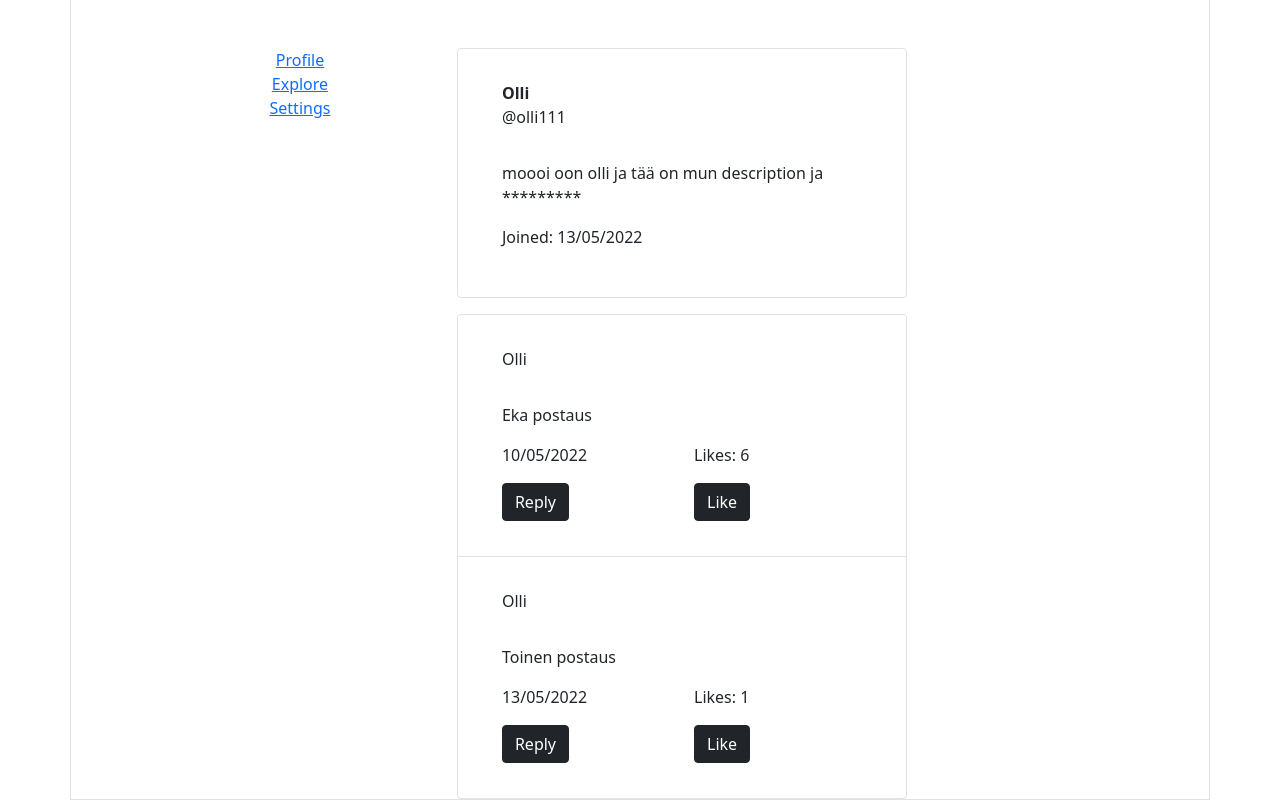
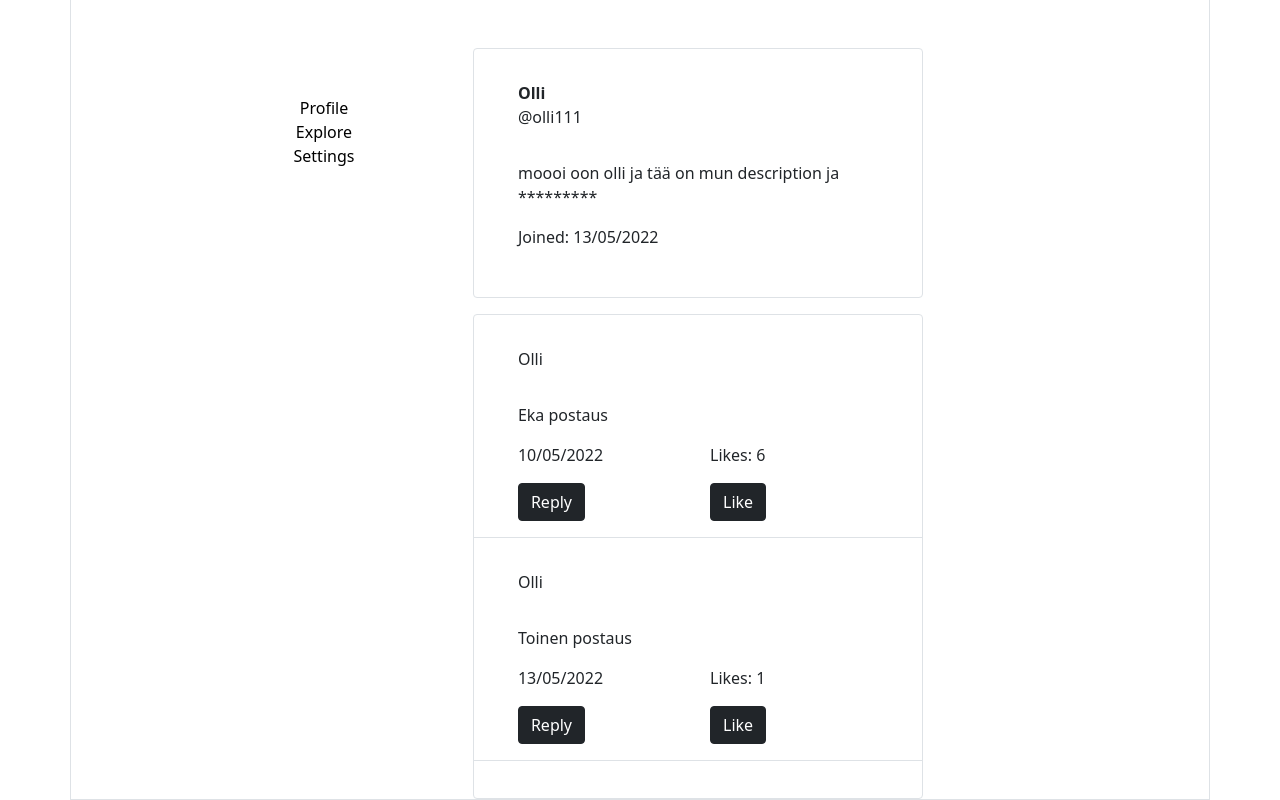
Before and after one commit to Ottanh/social-media-app, a React (Create React App) app: page / in a window 1280 px wide. Built offline with nearby package versions, Linux system fonts and the light colour scheme.

Commit message:
fixed a few layout issues

```diff
--- /dev/null
+++ b/src/App.css
@@ -0,0 +1,7 @@
+body {
+  height: 100vh
+}
+
+#root {
+  height: 100%
+}
--- a/src/App.tsx
+++ b/src/App.tsx
@@ -4,14 +4,15 @@ import UserProfilePage from './UserProfilePage';
 import NavigationBar from './NavigationBar.tsx';
 import Col from 'react-bootstrap/esm/Col';
 import Row from 'react-bootstrap/esm/Row';
+import './App.css';
 
 const App = () => {
   return (
-    <Container className="App pt-5 border border-top-0 vh-100">
+    <Container className="App pt-5 border border-top-0 h-100">
       <Row className="h-100">
         <NavigationBar />
         <UserProfilePage user={user} />
-        <Col className="RightPadding" />
+        <Col className="RightPadding col-sx-1" />
       </Row>
     </Container>
   );
--- a/src/NavigationBar.tsx/index.tsx
+++ b/src/NavigationBar.tsx/index.tsx
@@ -8,14 +8,16 @@ const NavigationBar = () => {
       {
         display: 'inline-block',
         width: '100%',
+        textDecoration: 'none',
+        color: 'black',
         fontWeight: isActive ? 'bold' : ''
       }
     )
   }
 
   return (
-    <Col className="" style={{'paddingLeft': '6rem', 'textAlign': 'center'}}>
-      <div className="flex-column m-auto w-50" >
+    <Col className="" style={{'paddingLeft': '10vw', 'textAlign': 'center'}}>
+      <div className="flex-column m-auto w-50 pt-5" >
         <NavLink to="/profile" style={isActive => style(isActive)} >
           Profile
         </NavLink>
--- a/src/Posts/PostList.tsx
+++ b/src/Posts/PostList.tsx
@@ -9,7 +9,7 @@ interface Props {
 
 const PostList = ({ posts }: Props) => {
   return (
-    <Row className="PostList flex-grow-1 border rounded m-auto" style={{'width': '100%'}}>
+    <Row className="PostList border rounded m-auto flex-column flex-grow-1 w-100" >
       {posts.map((post, index) => (
         <PostView index={index} key={post.id} post={post} />
       ))}
--- a/src/Posts/PostView.tsx
+++ b/src/Posts/PostView.tsx
@@ -12,19 +12,17 @@ interface Props {
 }
 
 const PostView = ({ post, index }: Props) => {
-
-  const border = index !== 1 ? '' : 'border-top';
-  const className = `PostView mx-auto p-3 ${border}`;
-
   return (
-    <Row className={className}>
-      <Col>
+    <>
+    <Row className="PostView mx-auto p-3 border-bottom flex-grow-0">
+      <Col className="">
         <PostUser post={post} />
         <PostContent post={post} />
         <PostStats post={post} />
         <PostButtons />
       </Col>
     </Row>
+    </>
     );
 };
 
--- a/src/UserProfilePage/UserDetails.tsx
+++ b/src/UserProfilePage/UserDetails.tsx
@@ -8,7 +8,7 @@ interface Props {
 
 const UserDetails = ({ user }: Props) => {
   return (
-    <Row className="UserDetails border rounded p-3 m-auto mb-3" style={{'width': '100%'}}>
+    <Row className="UserDetails border rounded p-3 m-auto mb-3 w-100">
       <Col>
         <Row className="p-3">
           <div className="fw-bold">
--- a/src/UserProfilePage/index.tsx
+++ b/src/UserProfilePage/index.tsx
@@ -9,7 +9,7 @@ interface Props {
 
 const UserProfilePage = ({ user }: Props) => {
   return (
-    <Col className="UserProfilePage h-100 d-flex flex-column col-5">
+    <Col className="UserProfilePage col-md-5 h-100 d-flex flex-column">
       <UserDetails user={user} />
       <PostList posts={user.posts} />
     </Col>
```
